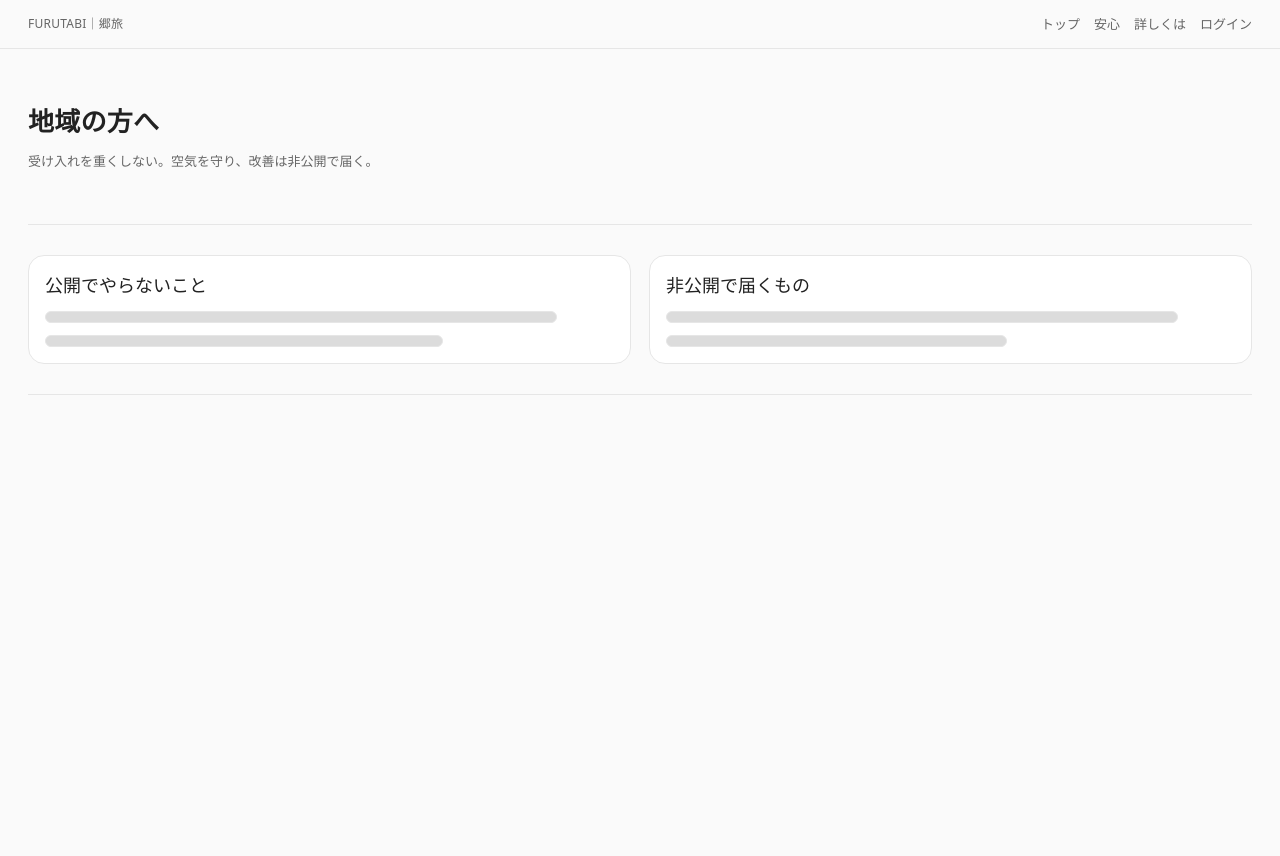
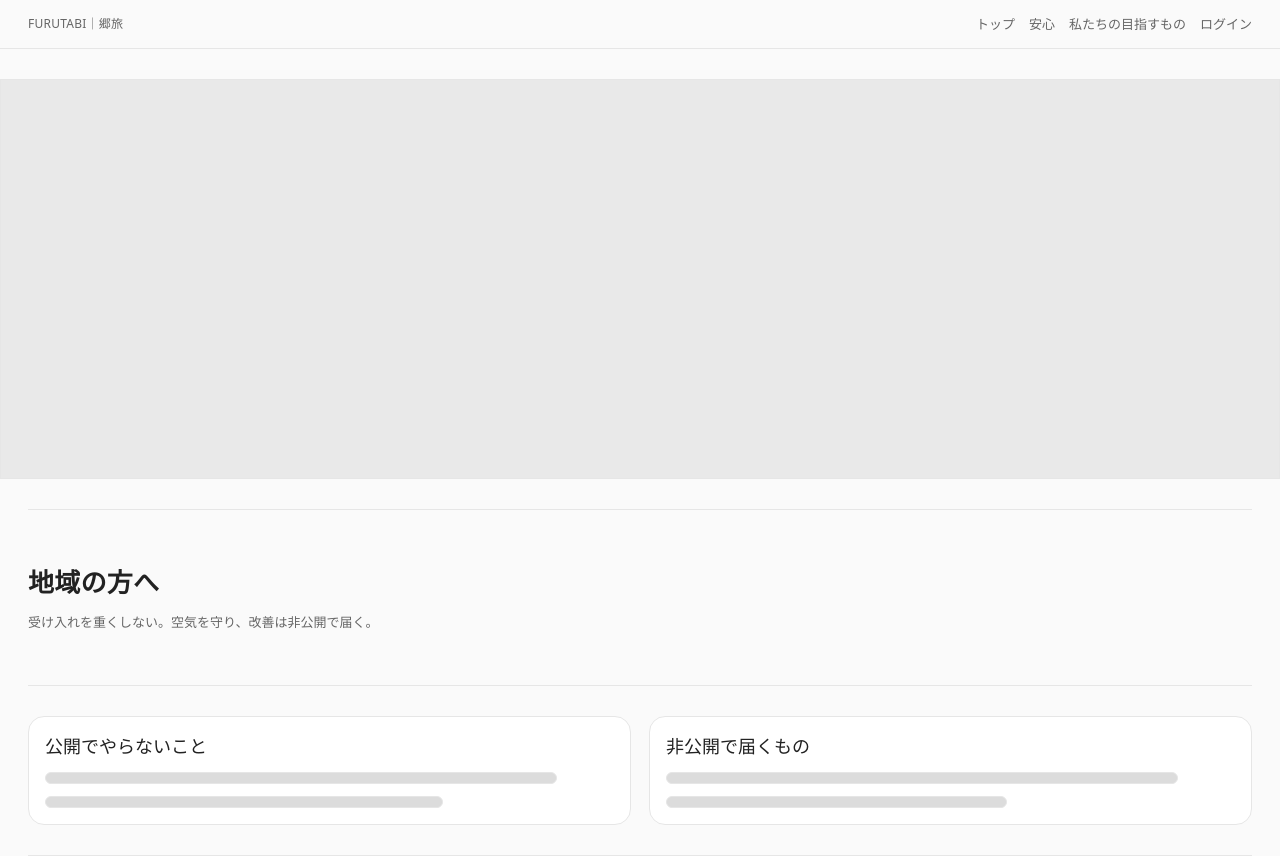
Before and after one commit to 202510-aw-shirako/FURUTABI, a plain HTML site: page public/local.html in a window 1280 px wide. Before the commit the page ends 800 px from the top, so only its background shows below. Drawn offline with Linux system fonts and the light colour scheme.

Commit message:
Add hero image space to non-top pages

```diff
--- a/public/local.html
+++ b/public/local.html
@@ -14,7 +14,7 @@
         <nav>
           <a href="index.html">トップ</a>
           <a href="safety.html">安心</a>
-          <a href="about.html">詳しくは</a>
+          <a href="about.html">私たちの目指すもの</a>
           <a href="../auth/login.html">ログイン</a>
         </nav>
       </div>
@@ -22,6 +22,12 @@
   </header>
 
   <main class="container" aria-label="地域の方へ">
+    <section class="section" aria-label="ヒーローイメージ">
+      <div class="fullbleed">
+        <div class="ph ph--pageHero" aria-hidden="true"></div>
+      </div>
+    </section>
+
     <section class="section fv">
       <h1 class="h1">地域の方へ</h1>
       <p class="lead">受け入れを重くしない。空気を守り、改善は非公開で届く。</p>
--- a/scss/style.scss
+++ b/scss/style.scss
@@ -95,6 +95,7 @@ a.link { text-decoration: underline; color: $muted; }
   position: relative;
 }
 .ph--hero { aspect-ratio: 21/9; border-radius: 0; }
+.ph--pageHero { min-height: 50vh; border-radius: 0; }
 .ph--map  { aspect-ratio: 16/9; }
 .ph--thumb { aspect-ratio: 4/3; border-radius: 14px; }
 .ph--avatar { width: 72px; height: 72px; border-radius: 999px; }
```
Also changed, not shown: app/home.html (+6 -0 lines), auth/login.html (+6 -0 lines), public/about.html (+6 -0 lines), public/safety.html (+7 -1 lines), public/stories.html (+7 -1 lines), public/story.html (+7 -1 lines), css/style.css.
